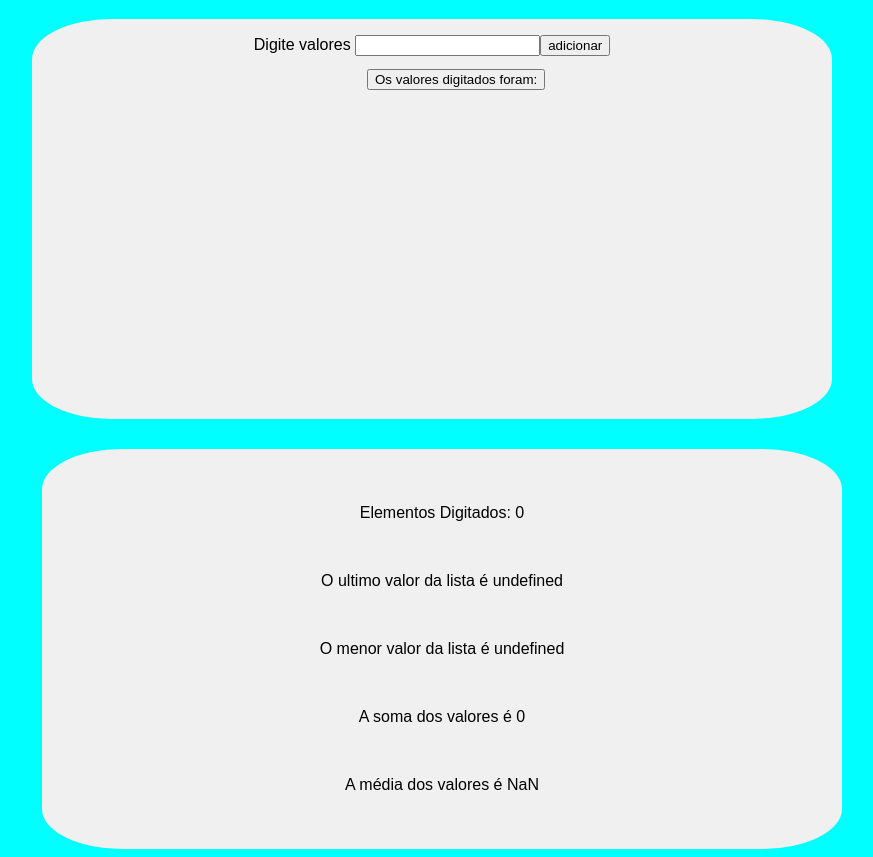
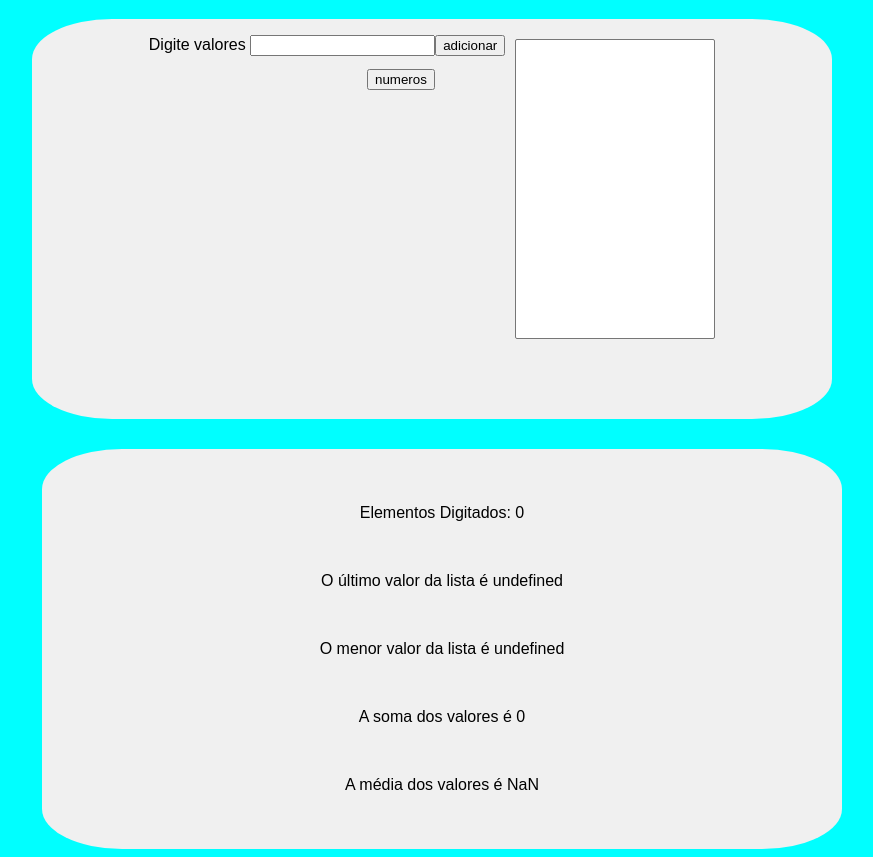
Before and after one commit to JoaoVitorPedroza/indentificando-valores, a plain HTML site: page index.html in a window 1280 px wide. Both pictures are taken after a click on the button "numeros". Shown: the part 69-926 px from the top of the page, without its empty margins (203-1076 px from the left). Drawn offline with Linux system fonts and the light colour scheme.

Commit message:
adiciona exibição de valores em lista e melhorias na interface

```diff
--- a/display.js
+++ b/display.js
@@ -21,7 +21,6 @@ function adicionar() {
 
 function mostrar() {
     lista.sort((a, b) => a - b);
-    var exibir = lista;
     var verificar = lista.length;
     var last = lista[lista.length - 1];
     var first = lista[0];
@@ -30,20 +29,25 @@ function mostrar() {
         soma += lista[pos];
     }
     var dividendo = lista.length;
-    var media = soma/dividendo;
-    //adicionar nova variavél com funcionalidade com base em lista
+    var media = soma / dividendo;
+
     var info_valor = document.getElementById("info_valor");
     var quantidade = document.getElementById("quantidade");
-    var menor_valor =  document.getElementById("menor_valor");
+    var menor_valor = document.getElementById("menor_valor");
     var soma_valores = document.getElementById("soma_valores");
     var média_dos_valores = document.getElementById("média_dos_valores");
-    var lista_valores = document.getElementById("verificar");
-    //adicionar nova variavél com id do html
+
     quantidade.textContent = `Elementos Digitados: ${verificar}`;
-    info_valor.textContent = `O ultimo valor da lista é ${last}`;
+    info_valor.textContent = `O último valor da lista é ${last}`;
     menor_valor.textContent = `O menor valor da lista é ${first}`;
     soma_valores.textContent = `A soma dos valores é ${soma}`;
     média_dos_valores.textContent = `A média dos valores é ${media}`;
-    lista_valores.textContent = `Os valores digitados foram: ${exibir}`;
 
+    var lista_valores = document.getElementById("flista");
+    lista_valores.innerHTML = ""; // Limpa a lista antes de adicionar os valores
+    for (let i = 0; i < lista.length; i++) {
+        let option = document.createElement("option");
+        option.text = lista[i];
+        lista_valores.add(option);
+    }
 }
--- a/index.html
+++ b/index.html
@@ -15,6 +15,8 @@
             <br>
             <br>
             <button class="resultado" id="verificar" type="button" onclick="mostrar()">numeros</button>
+            <br>
+            <select class="select" id="flista" size="6"  ></select>
 
         </div>
         <div class="container2">
--- a/stilo.css
+++ b/stilo.css
@@ -34,3 +34,9 @@ body{
     justify-content: center;
     flex-direction: column;
 }
+.select{
+    width: 200px;
+    height: 300px;
+    margin-top: 20px;
+    margin-left: 10px;
+}
```
